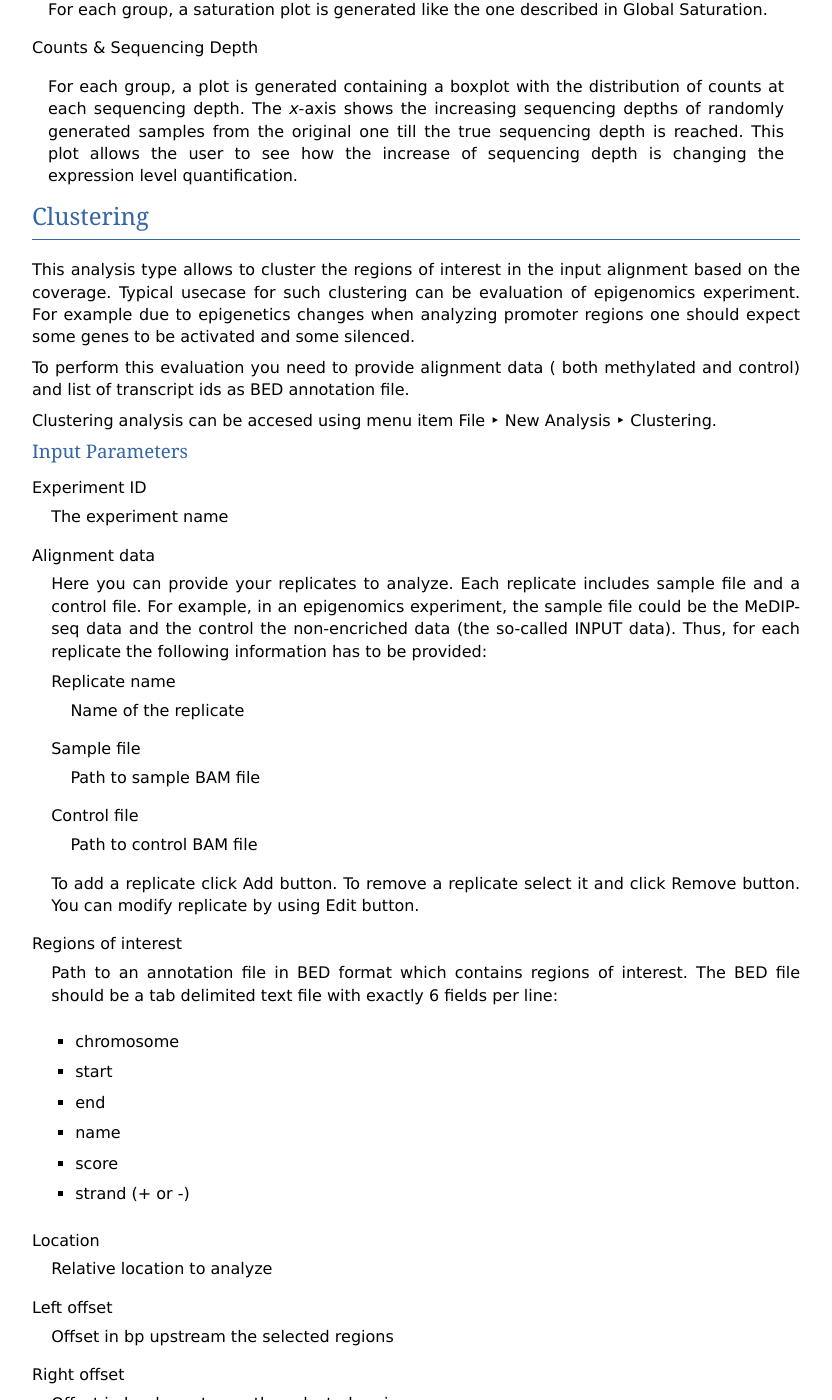
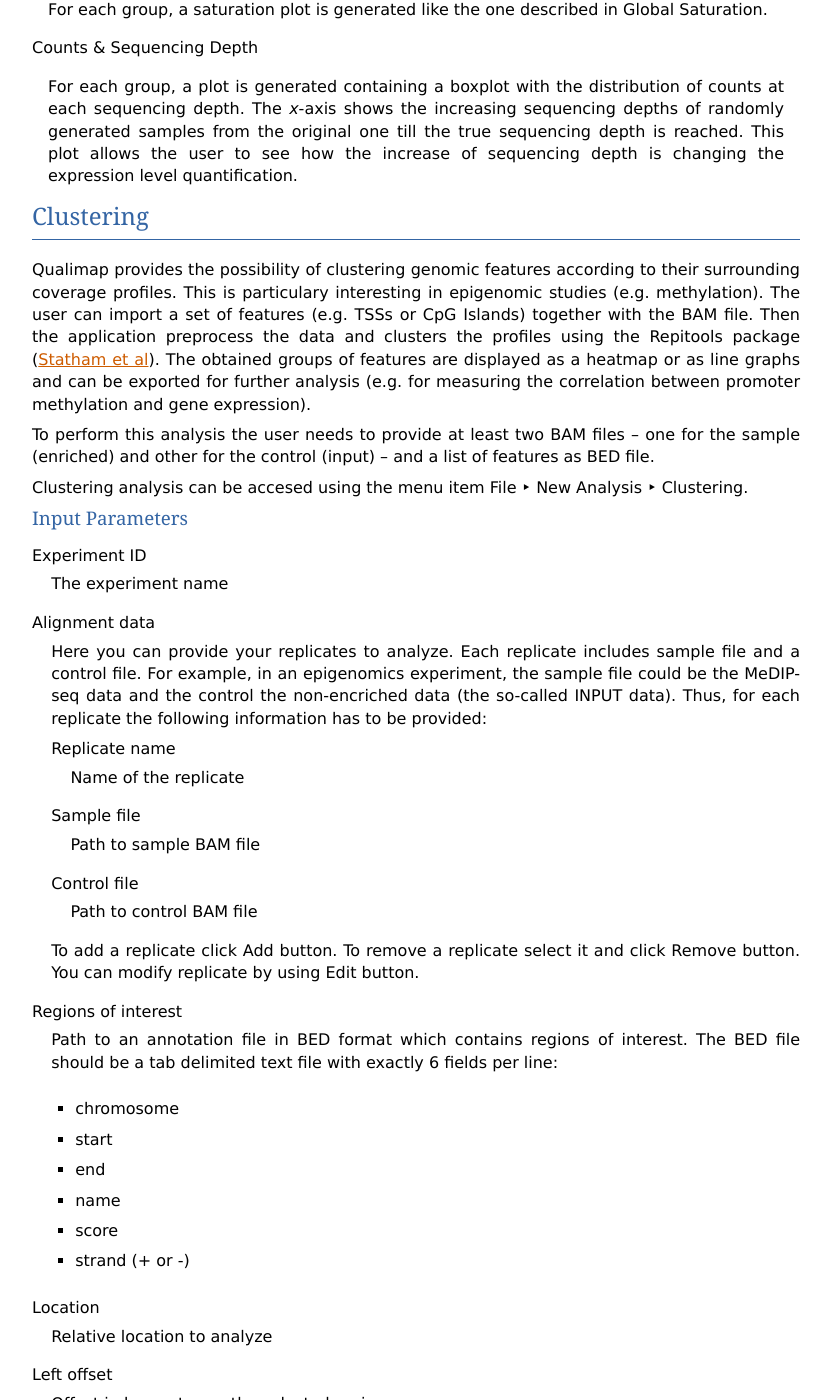
Before and after one commit to scchess/Qualimap, a Sphinx documentation site: the page built from doc/analysis.rst, in a window 1280 px wide and 1400 px high, scrolled down 5786 px. Shown: the whole window, without its empty margins (48-880 px from the left). Built offline with Sphinx 7.4.7, drawn with Linux system fonts in a browser that asks for light colours; some of the changed text lies outside the part shown.

Commit message:
More changes

```diff
--- a/doc/analysis.rst
+++ b/doc/analysis.rst
@@ -209,11 +209,12 @@ Individual Group Plots
 Clustering
 ----------
 
-This analysis type allows to cluster the regions of interest in the input alignment based on the coverage. Typical usecase for such clustering can be evaluation of epigenomics experiment. For example due to epigenetics changes when analyzing promoter regions one should expect some genes to be activated and some silenced.
+Qualimap provides the possibility of clustering genomic features according to their surrounding coverage profiles. This is particulary interesting in epigenomic studies (e.g. methylation). The user can import a set of features (e.g. TSSs or CpG Islands) together with the BAM file. Then the application preprocess the data and clusters the profiles using the Repitools package (`Statham et al <http://bioinformatics.oxfordjournals.org/content/26/13/1662.abstract>`_). The obtained groups of features are displayed as a heatmap or as line graphs and can be exported for further
+analysis (e.g. for measuring the correlation between promoter methylation and gene expression).
 
-To perform this evaluation you need to provide alignment data ( both methylated and control) and list of transcript ids as BED annotation file.
+To perform this analysis the user needs to provide at least two BAM files -- one for the sample (enriched) and other for the control (input) -- and a list of features as BED file.
 
-Clustering analysis can be accesed using menu item :menuselection:`File --> New Analysis --> Clustering`.
+Clustering analysis can be accesed using the menu item :menuselection:`File --> New Analysis --> Clustering`.
 
 Input Parameters
 ^^^^^^^^^^^^^^^^
@@ -253,11 +254,11 @@ Input Parameters
 :guilabel:`Bin size`
   Can be thought as the resolution of the plot. Bins of the desired size will be computed and the information falling on each bin will be aggregated
 :guilabel:`Number of clusters`
-  Number of groups that you the user wants to divide the data. Several values can be used by separting them with commas
+  Number of groups to divide the data. Several values can be used by separating them with commas.
 :guilabel:`Fragment length`
   Length of the fragments that were initially sequenced. All reads will be enlarged to this length.
 :guilabel:`Visualization type`
-  You can visualize cluster using heatmaps or line-based graphs
+  You can visualize cluster using heatmaps or line-based graphs.
 
 Output
 ^^^^^^
```
